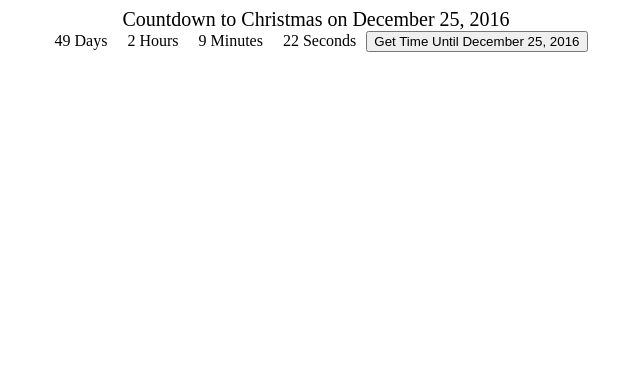
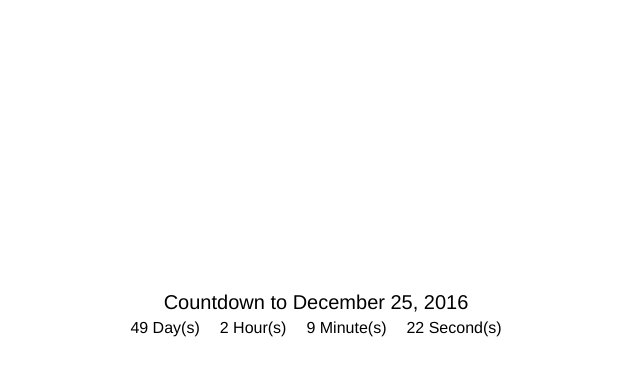
Before and after one commit to 15Dkatz/ReactJS_Guides, a React (Create React App) app in the folder clockMaster/: page / in a window 1280 px wide. Shown: the top 376 px of the page, without its empty margins (324-964 px from the left). Built offline with nearby package versions, Linux system fonts and the light colour scheme.

Commit message:
clockMaster step 12: beautify css

```diff
--- a/clockMaster/src/App.css
+++ b/clockMaster/src/App.css
@@ -1,9 +1,12 @@
 .App {
   text-align: center;
+  font-family: Helvetica;
+  margin-top: 23%;
 }
 
 .App-title {
   font-size: 20px;
+  margin: 5px;
 }
 
 .Clock-days, .Clock-hours, .Clock-minutes, .Clock-seconds {
--- a/clockMaster/src/App.js
+++ b/clockMaster/src/App.js
@@ -7,15 +7,15 @@ class App extends Component {
   constructor(props) {
     super(props);
     this.state = {
-      christmas: 'December 25, 2016'
+      deadline: 'December 25, 2016'
     }
   }
 
   render() {
     return (
       <div className="App">
-        <div className="App-title">Countdown to Christmas on {this.state.christmas}</div>
-        <Clock deadline={this.state.christmas}/>
+        <div className="App-title">Countdown to {this.state.deadline}</div>
+        <Clock deadline={this.state.deadline}/>
       </div>
     )
   }
--- a/clockMaster/src/Clock.js
+++ b/clockMaster/src/Clock.js
@@ -27,21 +27,21 @@ class Clock extends Component {
     return (
       <div className="Clock">
         <div className="Clock-days">
-          {this.state.days} Days
+          {this.state.days} Day(s)
         </div>
         <div className="Clock-hours">
-          {this.state.hours} Hours
+          {this.state.hours} Hour(s)
         </div>
         <div className="Clock-minutes">
-          {this.state.minutes} Minutes
+          {this.state.minutes} Minute(s)
         </div>
         <div className="Clock-seconds">
-          {this.state.seconds} Seconds
+          {this.state.seconds} Second(s)
         </div>
         {/*NEXT VIDEO: Add a button to update state of time remaining after fully defining the funciton*/}
-        <button onClick={() => {this.getTimeUntil(this.props.deadline)}}>
+        {/*<button onClick={() => {this.getTimeUntil(this.props.deadline)}}>
           Get Time Until {this.props.deadline}
-        </button>
+        </button>*/}
       </div>
     )
   }
@@ -56,11 +56,11 @@ class Clock extends Component {
     let hours = Math.floor(time/(1000*60*60) % 24); // the off by one is for daylight savings
     let days = Math.floor(time/(1000*60*60*24));
 
-    console.log('time', time);
-    console.log('seconds', seconds);
-    console.log('minutes', minutes);
-    console.log('hours', hours);
-    console.log('days', days);
+    // console.log('time', time);
+    // console.log('seconds', seconds);
+    // console.log('minutes', minutes);
+    // console.log('hours', hours);
+    // console.log('days', days);
 
     this.setState({
       days,
```
